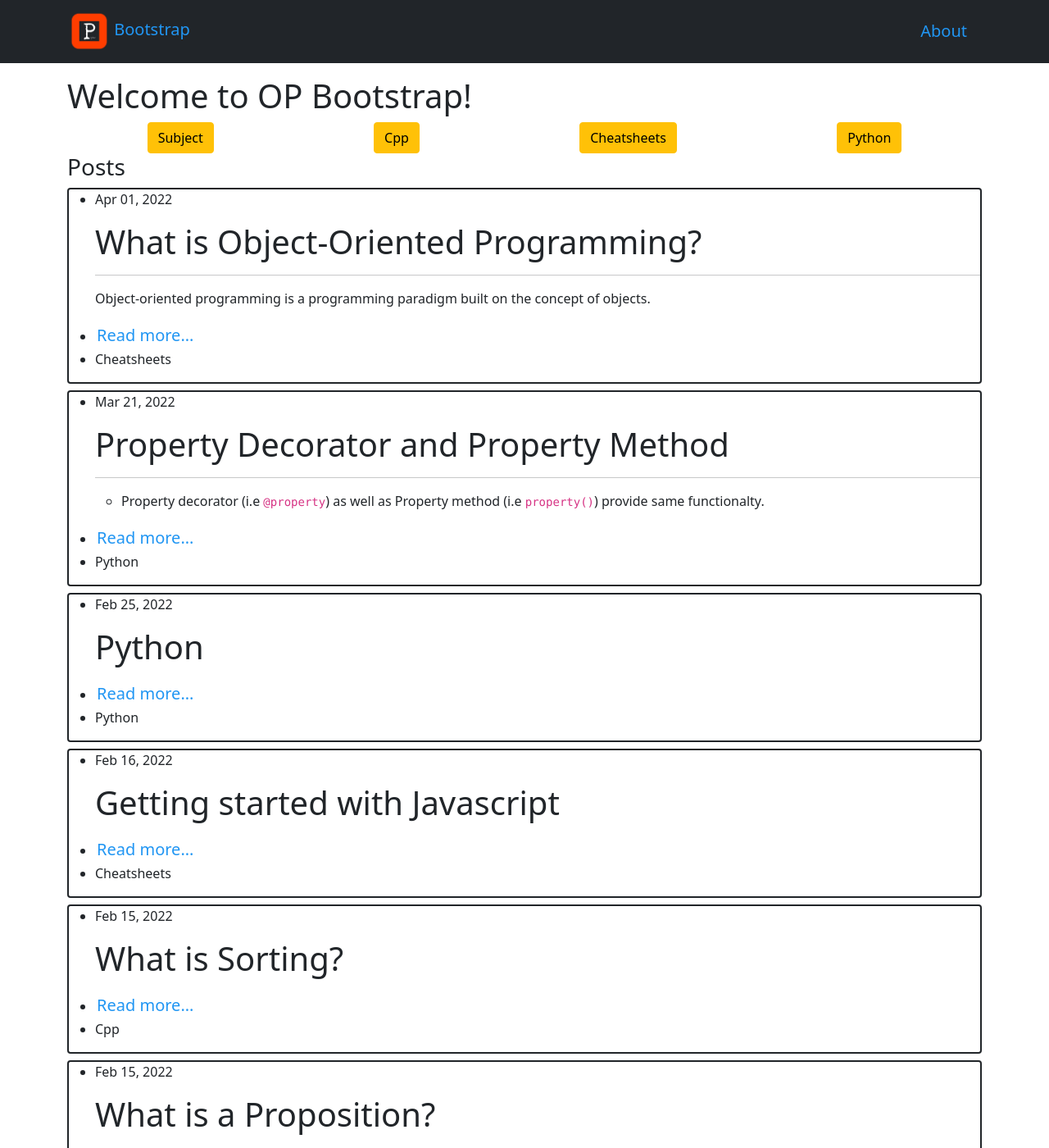
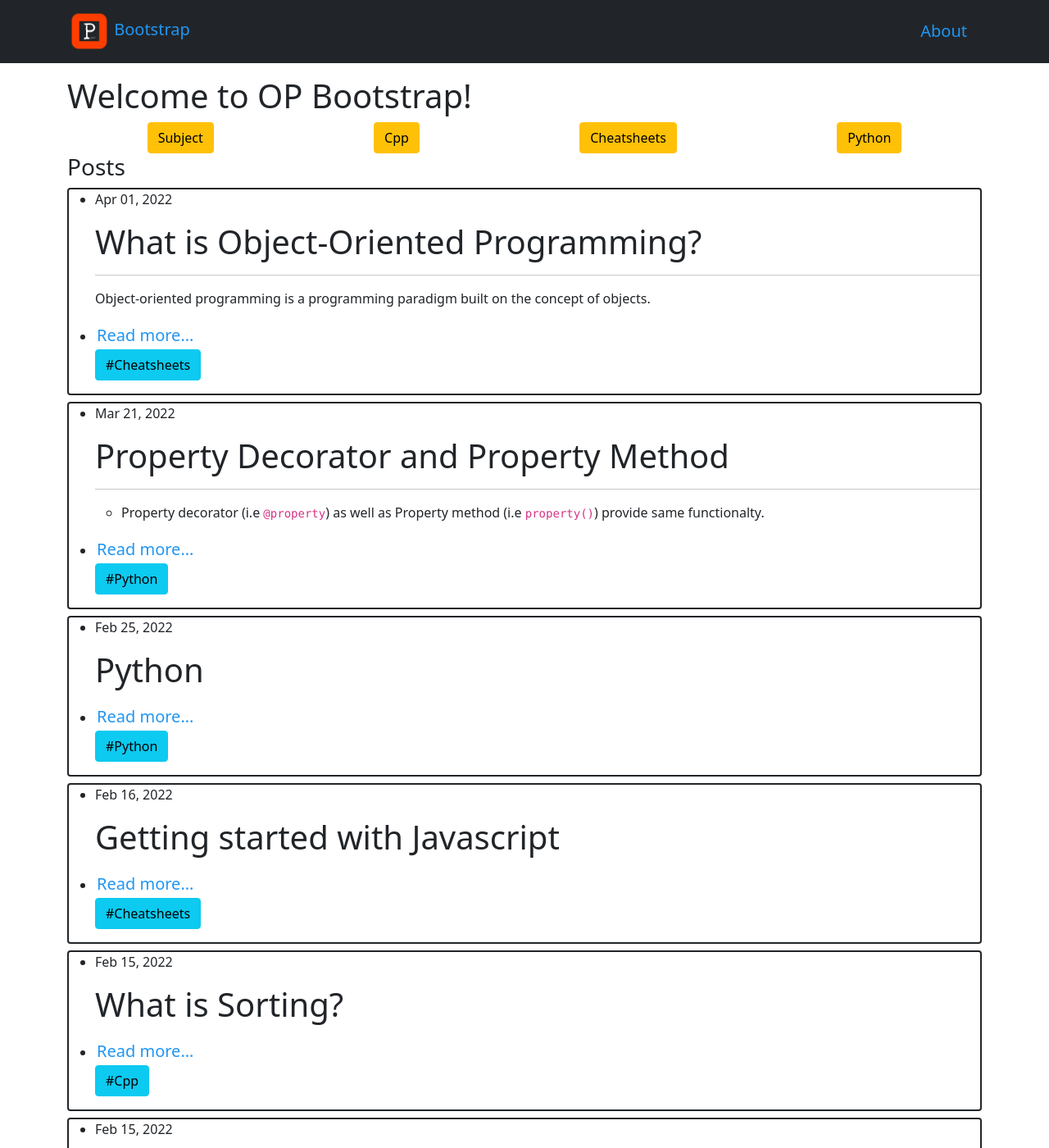
Before and after one commit to opeeyum/opeeyum.github.io, a Jekyll site: the page built from index.html, in a window 1280 px wide and 1400 px high. Shown: the whole window at 82% size. Built offline with Jekyll 4.4.1, drawn with Linux system fonts in a browser that asks for light colours; some of the changed text lies outside the part shown.

Commit message:
Update index.html

```diff
--- a/index.html
+++ b/index.html
@@ -74,7 +74,7 @@
                     <li><p>{{ post.date | date: "%b %d, %Y" }}</p></li>
                     <p>{{ post.excerpt }}</p>
                     <li><a href="{{ post.url }}">Read more...</a></li>
-                    <li>{{post.category | capitalize}}</li>
+                    <button type="button" class="btn btn-info">#{{post.category | capitalize}}</button>
                 </ul>
             </div>
             </section>
```
